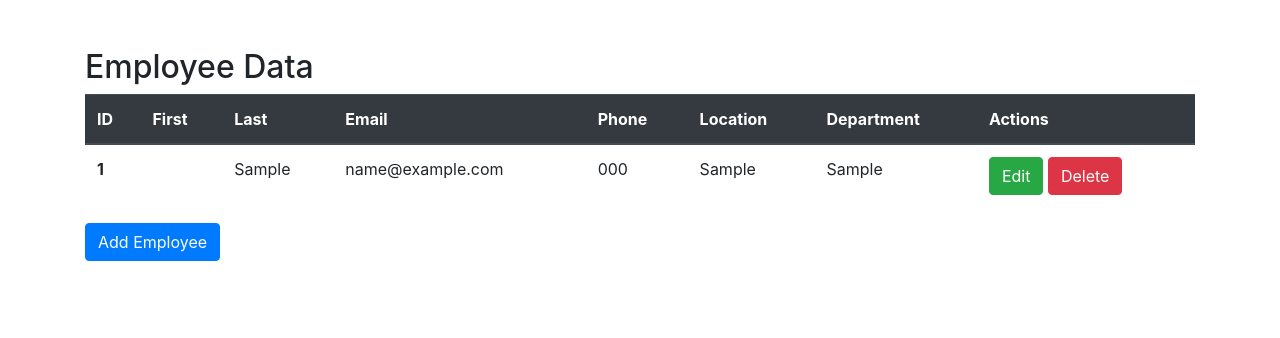
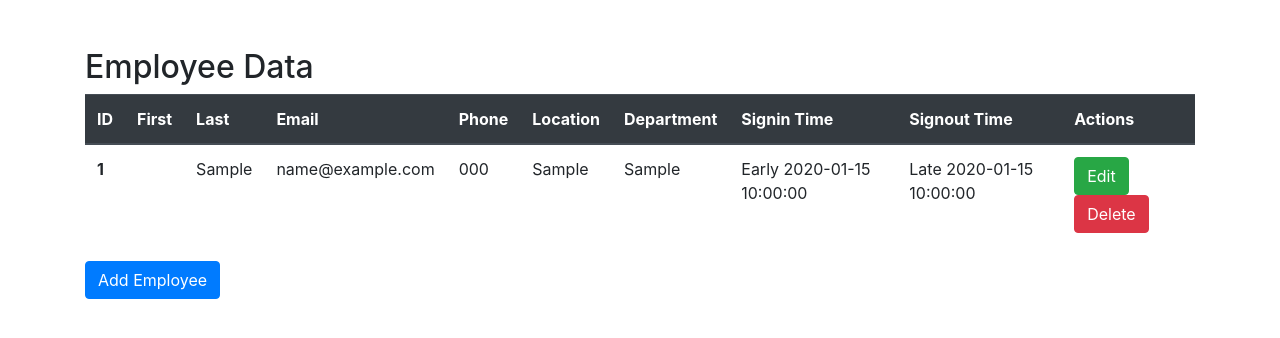
Before and after one commit to ArtiDoltani/CRUD_Task, a PHP site: page /crud_employee_task/dashboard.php in a window 1280 px wide. Shown: the part 56-394 px from the top of the page. Run offline with PHP 8.4, Linux system fonts and the light colour scheme; the visitor is signed in with stand-in values (Sample User, id 1); tables that the repository leaves empty or names only in its code hold one stand-in row (values such as "Sample post"); data that the repository does not hold is empty.

Commit message:
Signin and Sign out time added

```diff
--- a/dashboard.php
+++ b/dashboard.php
@@ -31,6 +31,8 @@ include "decoration/_nav.php";
       <th scope="col">Phone</th>
       <th scope="col">Location</th>
       <th scope="col">Department</th>
+      <th scope="col">Signin Time</th>
+      <th scope="col">Signout Time</th>
       <th scope="col">Actions</th>
     </tr>
   </thead>
@@ -41,7 +43,9 @@ include "decoration/_nav.php";
     // Dispaly Data
     $query_select="SELECT * FROM `employee`";
     $result_select=mysqli_query($conn,$query_select);
+    $lt=strtotime('9:00:00');
     while($row=mysqli_fetch_assoc($result_select)){
+
         echo" <tr>
         <th scope='row'>".$row['id']."</th>
       <td>".$row['First']."</td>
@@ -49,8 +53,28 @@ include "decoration/_nav.php";
       <td>".$row['email']."</td>
       <td>".$row['phone']."</td>
       <td>".$row['location']."</td>
-      <td>".$row['dept']."</td>
-      <td>
+      <td>".$row['dept']."</td>";
+       // This is Sign In Time
+      if(strtotime($row['signin_time'])< $lt){
+        echo"<td>Early ".$row['signin_time']."</td>";
+      }
+      elseif(strtotime($row['signin_time'])> $lt){
+        echo"<td>Late </td>";
+      }
+      else{
+        echo"<td>on Time </td>";
+      }
+      // This is Sign out Time
+      if($row['signout_time'] < "18:00"){
+        echo"<td>Early ".$row['signout_time']." </td>";
+      }
+      elseif($row['signout_time']> "18:00"){
+        echo"<td>Late
+        ".$row['signout_time']."
+
+        </td>";
+      }
+     echo" <td>
 
                 <a href='Edit.php?id=".$row['id']."' class='btn btn-success'>Edit</a>
 
```
Also changed, not shown: add_employee.php (+22 -3 lines).
